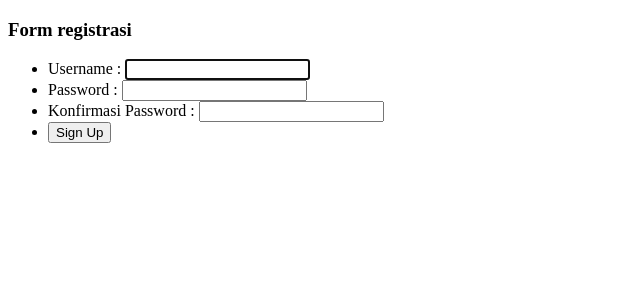
After one commit to wilrel/pw2022_a_213040140, a PHP site: page /pw/registrasi.php in a window 1280 px wide. The commit adds this page. Shown: the top 300 px of the page, without its empty margins (0-640 px from the left). Run offline with PHP 8.4, Linux system fonts and the light colour scheme.

Commit message:
Menambahkan Fitur Login Dan Registrasi

```diff
--- a/kuliah/pertemuan12/pw/functions.php
+++ b/kuliah/pertemuan12/pw/functions.php
@@ -89,17 +89,75 @@ function login ($data) {
 
   $username = htmlspecialchars($data['username']);
   $password = htmlspecialchars($data['password']);
-
-  if (query("SELECT * FROM user WHERE username = '$username' && password = '$password'")) {
-    //set session
-    $_SESSION['login'] = true;
-
-    header("Location: index.php");
-    exit;
-  } else {
+// cek username
+  if ($user = query("SELECT * FROM user WHERE username = '$username'")) {
+    // cek password
+    if(password_verify($password, $user['password'])) {
+      //set session
+      $_SESSION['login'] = true;
+      header("Location: index.php");
+      exit;
+    }
+  }
     return [
       'error' => true,
       'pesan' => 'Username / Password Salah !'
     ];
+}
+
+function registrasi ($data)
+{
+  $db = koneksi();
+  $username = htmlspecialchars(strtolower($data['username']));
+  $password1= mysqli_real_escape_string($db, $data['password1']);
+  $password2= mysqli_real_escape_string($db, $data['password2']);
+
+
+// Jika Username atau password kosong
+  if(empty($username) || empty($password1) || empty($password2)) {
+    echo "<script>
+    alert('username / password tidak boleh kosong!');
+    document.location.href = 'registrasi.php';
+    </script>";
+    return false;
   }
+
+  // Jika username sudah ada
+  if (query ("SELECT * FROM user WHERE username = '$username'")) {
+    echo "<script>
+      alert('Username Sudah Terpakai!');
+      document.location.href = 'registrasi.php';
+          </script>";
+    return false;
+  }
+
+  // Jika Password tidak sesuai
+  if ( $password1 !== $password2) {
+    echo "<script>
+        alert('konfirmasi password tidak sesuai !');
+        document.location.href = 'registrasi.php';
+    </script>";
+    return false;
+  }
+
+  // Jika Password < 5 digit
+  if(strlen($password1) < 8) {
+    echo "<script>
+      alert('Password terlalu pendek, Minimal 8 Digit !');
+      document.location.href = 'registrasi.php';
+        </script>";
+        return false;
+  }
+
+  // Jika Password Dan Username Sesuai
+  // Enkripsi Password
+  $password_baru = password_hash($password1, PASSWORD_DEFAULT);
+  // Insert ke tabel user
+  $query = "INSERT INTO user
+                VALUES
+            (null, '$username', '$password_baru')
+            ";
+  mysqli_query($db, $query) or die(mysqli_error($db));
+  return mysqli_affected_rows($db);
+
 }
--- a/kuliah/pertemuan12/pw/login.php
+++ b/kuliah/pertemuan12/pw/login.php
@@ -41,6 +41,9 @@ if(isset($_POST['login'])) {
                 </label>
                 <button type="submit" name="login">Login</button>
             </li>
+            <li>
+                <a href="registrasi.php">Sign Up</a>
+            </li>
         </ul>
     </form>
 </body>
--- /dev/null
+++ b/kuliah/pertemuan12/pw/registrasi.php
@@ -0,0 +1,54 @@
+<?php
+require 'functions.php';
+
+if (isset($_POST['registrasi'])) {
+    if(registrasi($_POST) > 0) {
+        echo "<script>
+        alert('User baru berhasil ditambahkan');
+        document.location.href = 'login.php';
+        </script>";
+    } else {
+        echo 'User gagal ditambahkan';
+    }
+}
+
+?>
+
+<!DOCTYPE html>
+<html lang="en">
+<head>
+    <meta charset="UTF-8">
+    <meta http-equiv="X-UA-Compatible" content="IE=edge">
+    <meta name="viewport" content="width=device-width, initial-scale=1.0">
+    <title>Sign Up</title>
+</head>
+<body>
+    <h3>Form registrasi</h3>
+    <form action="" method="POST">
+        <ul>
+            <li>
+                <label>
+                Username :
+                <input type="
+                " name="username" autofocus autocomplete="off" required>
+                </label>
+            </li>
+            <li>
+                <label>
+                    Password :
+                    <input type="password" name="password1" required>
+                </label>
+            </li>
+            <li>
+                <label>
+                    Konfirmasi Password :
+                    <input type="password" name="password2" required>
+                </label>
+            </li>
+            <li>
+                <button type="submit" name ="registrasi">Sign Up</button>
+            </li>
+        </ul>
+    </form>
+</body>
+</html>
```
Also changed, not shown: kuliah/pw2022_d.sql (+5 -4 lines).
